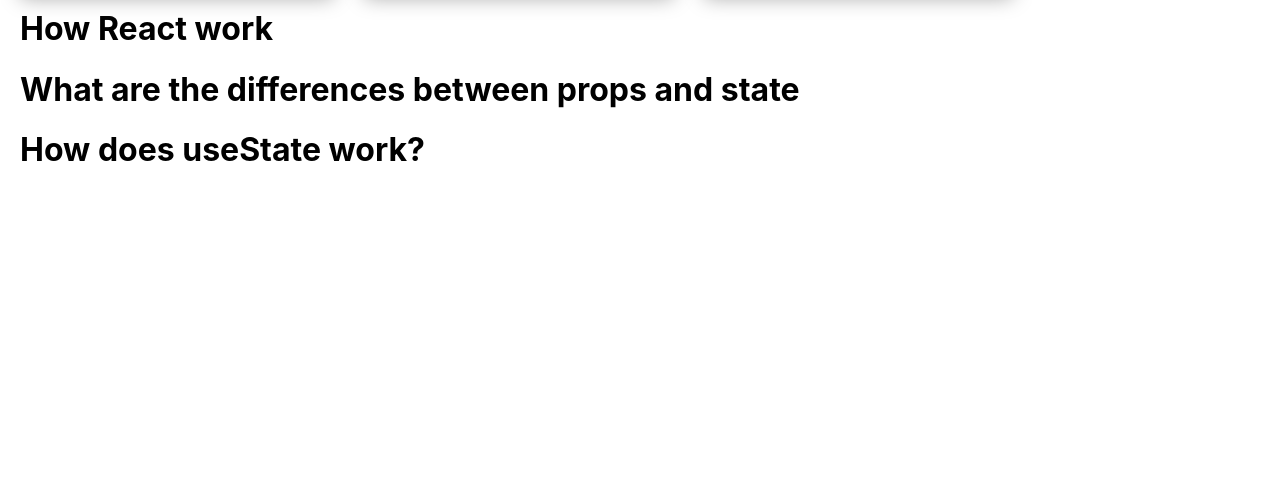
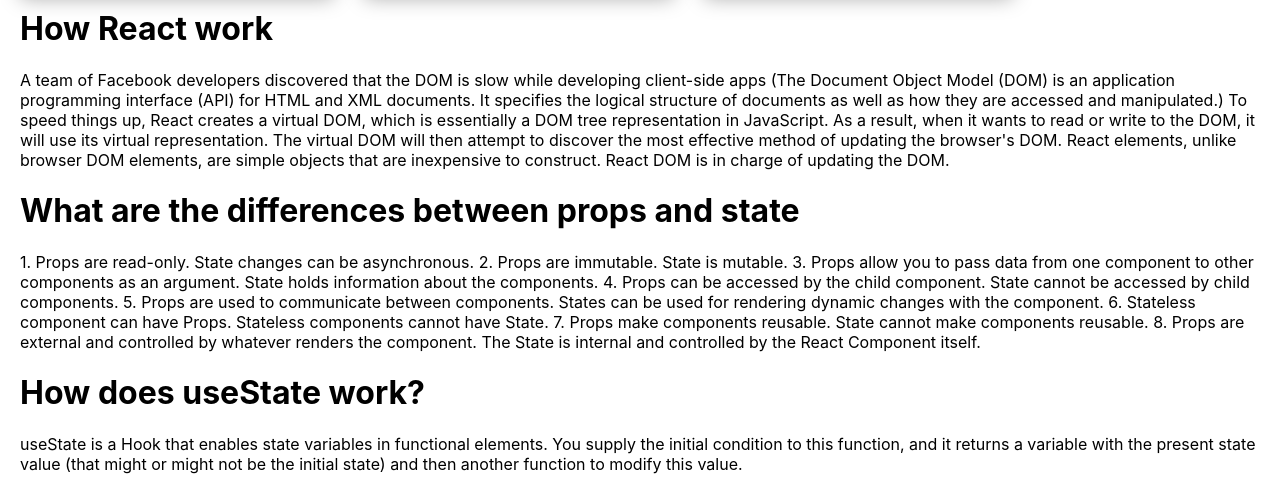
Before and after one commit to hossain101199/lucky-one, a React (Create React App) app: page / in a window 1280 px wide. Shown: the part 1996-2487 px from the top of the page. Before the commit the page ends 2187 px from the top, so only its background shows below. Built offline with nearby package versions, Linux system fonts and the light colour scheme.

Commit message:
work is  done

```diff
--- a/src/Container/CardContainers/CardContainer.css
+++ b/src/Container/CardContainers/CardContainer.css
@@ -29,6 +29,3 @@
   bottom: 0;
   transition: 0.5s;
 }
-.button:hover button {
-  font-weight: bold;
-}
--- a/src/Container/Question/Question.js
+++ b/src/Container/Question/Question.js
@@ -5,8 +5,40 @@
   return (
     <div className="Question">
       <h1>How React work</h1>
+      <p>
+        A team of Facebook developers discovered that the DOM is slow while
+        developing client-side apps (The Document Object Model (DOM) is an
+        application programming interface (API) for HTML and XML documents. It
+        specifies the logical structure of documents as well as how they are
+        accessed and manipulated.) To speed things up, React creates a virtual
+        DOM, which is essentially a DOM tree representation in JavaScript. As a
+        result, when it wants to read or write to the DOM, it will use its
+        virtual representation. The virtual DOM will then attempt to discover
+        the most effective method of updating the browser's DOM. React elements,
+        unlike browser DOM elements, are simple objects that are inexpensive to
+        construct. React DOM is in charge of updating the DOM.
+      </p>
       <h1>What are the differences between props and state</h1>
+      <p>
+        1. Props are read-only. State changes can be asynchronous. 2. Props are
+        immutable. State is mutable. 3. Props allow you to pass data from one
+        component to other components as an argument. State holds information
+        about the components. 4. Props can be accessed by the child component.
+        State cannot be accessed by child components. 5. Props are used to
+        communicate between components. States can be used for rendering dynamic
+        changes with the component. 6. Stateless component can have Props.
+        Stateless components cannot have State. 7. Props make components
+        reusable. State cannot make components reusable. 8. Props are external
+        and controlled by whatever renders the component. The State is internal
+        and controlled by the React Component itself.
+      </p>
       <h1>How does useState work?</h1>
+      <p>
+        useState is a Hook that enables state variables in functional elements.
+        You supply the initial condition to this function, and it returns a
+        variable with the present state value (that might or might not be the
+        initial state) and then another function to modify this value.
+      </p>
     </div>
   );
 };
```
